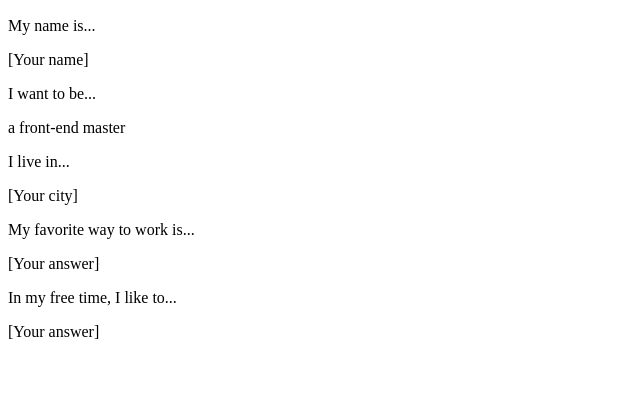
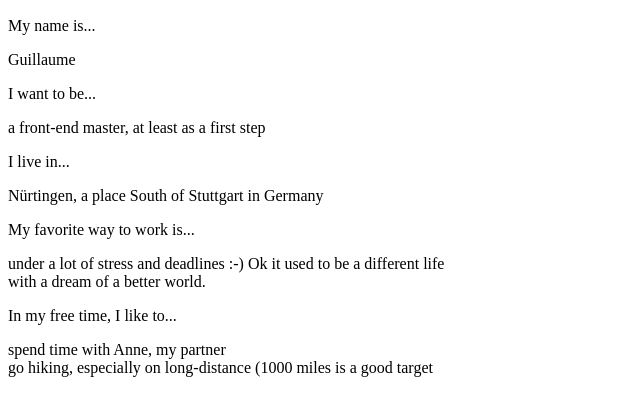
Before and after one commit to guillaumesimler/nanofep0, a plain HTML site: page index.html in a window 1280 px wide. Shown: the part 695-1088 px from the top of the page, without its empty margins (0-640 px from the left). Before the commit the page ends 1052 px from the top, so only its background shows below. Drawn offline with Linux system fonts and the light colour scheme.

Commit message:
Fill and adapt the blanks

```diff
--- a/index.html
+++ b/index.html
@@ -18,18 +18,21 @@
                 <div class="content">
                     <img class="my-picture" src="http://i0.wp.com/blog.udacity.com/wp-content/uploads/2015/03/cameronpittman.jpg?zoom=2&amp;resize=300%2C300" alt="This is a picture of me">
                     <p class="iama">My name is...</p>
-                    <p class="my-name my-info">[Your name]</p>
+                    <p class="my-name my-info">Guillaume</p>
                     <p class="iama">I want to be...</p>
-                    <p class="my-info">a front-end master</p>
+                    <p class="my-info">a front-end master, at least as a first step</p>
                 </div>
             </section>
             <section class="about-me content">
                 <p class="iama">I live in...</p>
-                <p class="my-info">[Your city]</p>
+                <p class="my-info">Nürtingen, a place South of Stuttgart in Germany</p>
                 <p class="iama">My favorite way to work is...</p>
-                <p class="my-info">[Your answer]</p>
+                <p class="my-info"> under a lot of stress and deadlines :-) Ok it used to be a different life <br>
+                    with a dream of a better world. </p>
+
                 <p class="iama">In my free time, I like to...</p>
-                <p class="my-info">[Your answer]</p>
+                <p class="my-info">spend time with Anne, my partner <br>
+                    go hiking, especially on long-distance (1000 miles is a good target</p>
             </section>
         </main>
     </body>
```
